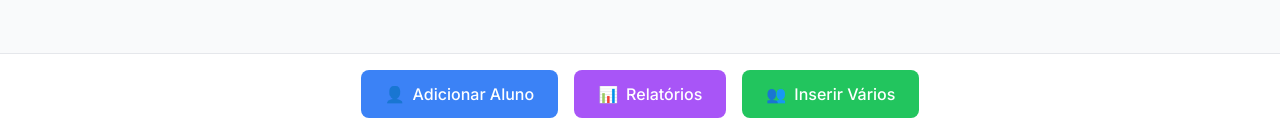
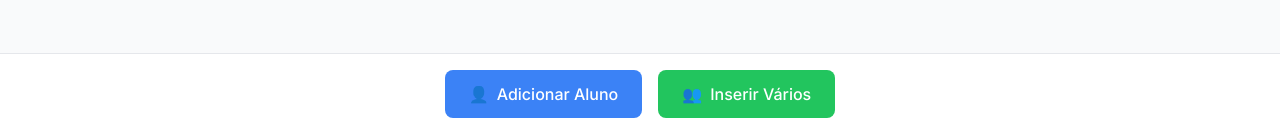
Before and after one commit to Jonas0017/instrutoresAppWeb, a React (Vite) app: page /controle-presenca/1 in a window 1280 px wide. Shown: the part 666-797 px from the top of the page. Built offline with nearby package versions, Linux system fonts and the light colour scheme; no server answers; the database is empty; sample sign-in values are in the browser's storage.

Commit message:
comentando linhas do botão de relatórios

```diff
--- a/src/pages/ControlePresenca.tsx
+++ b/src/pages/ControlePresenca.tsx
@@ -897,7 +897,7 @@ const ControlePresenca = () => {
               <span>Adicionar Aluno</span>
                 </button>
 
-                <button
+              {/* <button
               onClick={() => {
                 console.log('Abrindo relatórios com dados:', {
                   turmaId: turmaId,
@@ -913,6 +913,7 @@ const ControlePresenca = () => {
               <span>📊</span>
               <span>Relatórios</span>
                 </button>
+                */}
 
                 <button
               onClick={() => {
```
